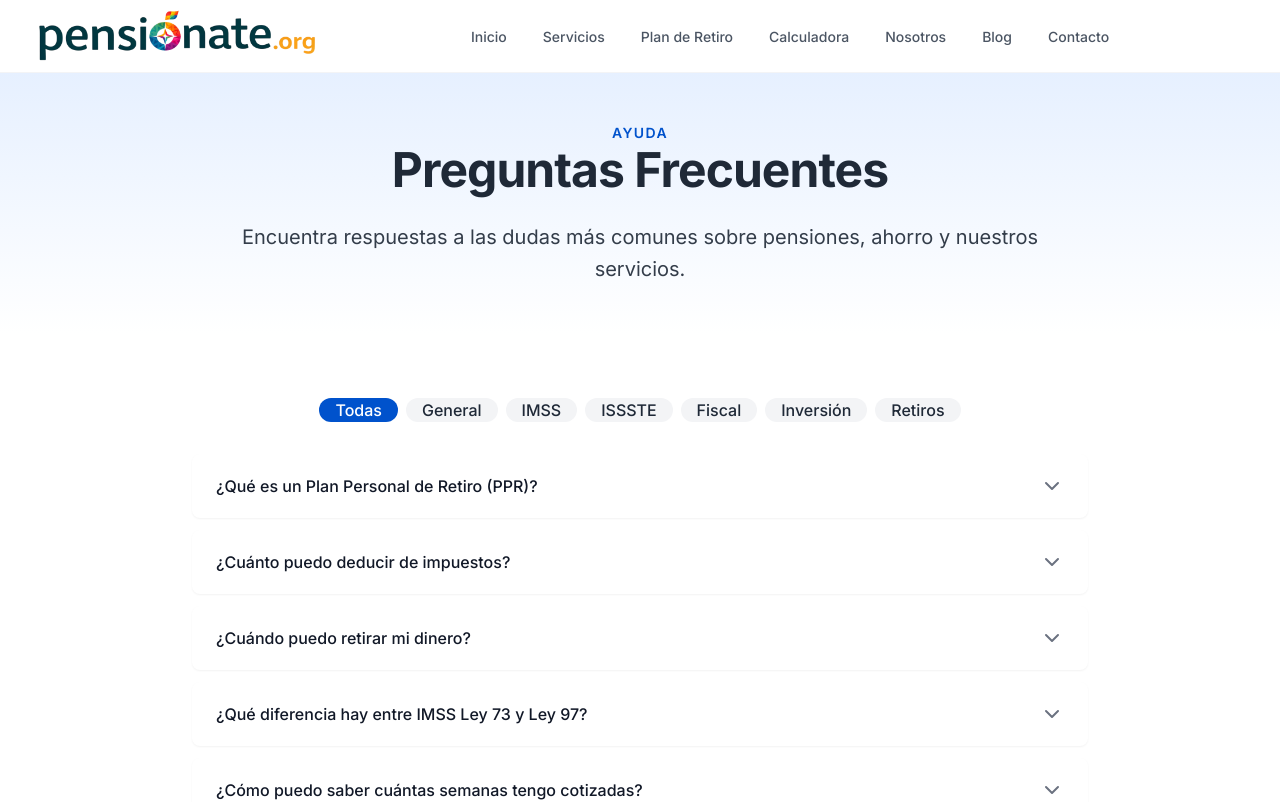
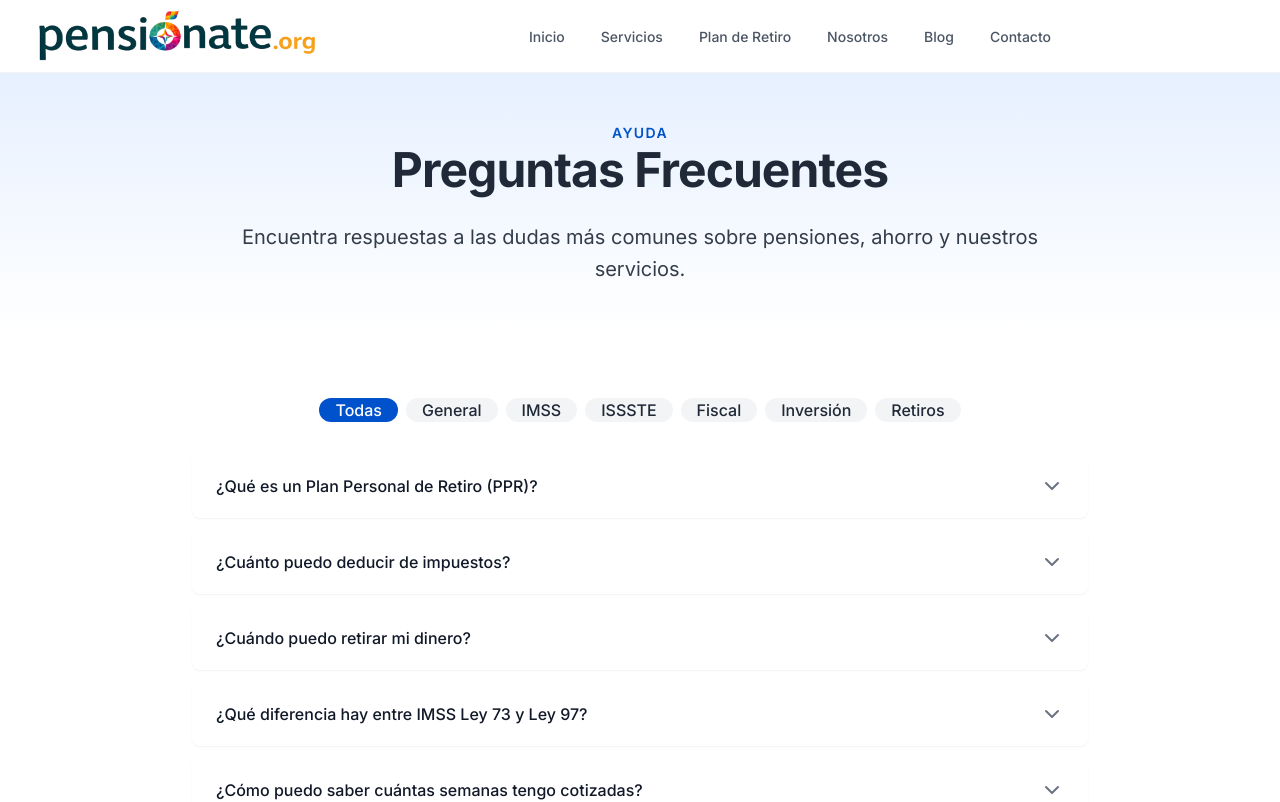
Before and after one commit to Koxone/Pensionate-Next-Typescript-Tailwind, a Next.js app: page /faq in a window 1280 px wide. Shown: the top 802 px of the page. Built offline with nearby package versions, Linux system fonts and the light colour scheme.

Commit message:
Update mockData.ts

```diff
--- a/src/infrastructure/data/mockData.ts
+++ b/src/infrastructure/data/mockData.ts
@@ -354,7 +354,7 @@ export const mainNavigation = [
   { label: 'Inicio', href: '/' },
   { label: 'Servicios', href: '/servicios' },
   { label: 'Plan de Retiro', href: '/plan-retiro' },
-  { label: 'Calculadora', href: '/calculadora' },
+  // { label: 'Calculadora', href: '/calculadora' },
   { label: 'Nosotros', href: '/nosotros' },
   { label: 'Blog', href: '/blog' },
   { label: 'Contacto', href: '/contacto' },
```
